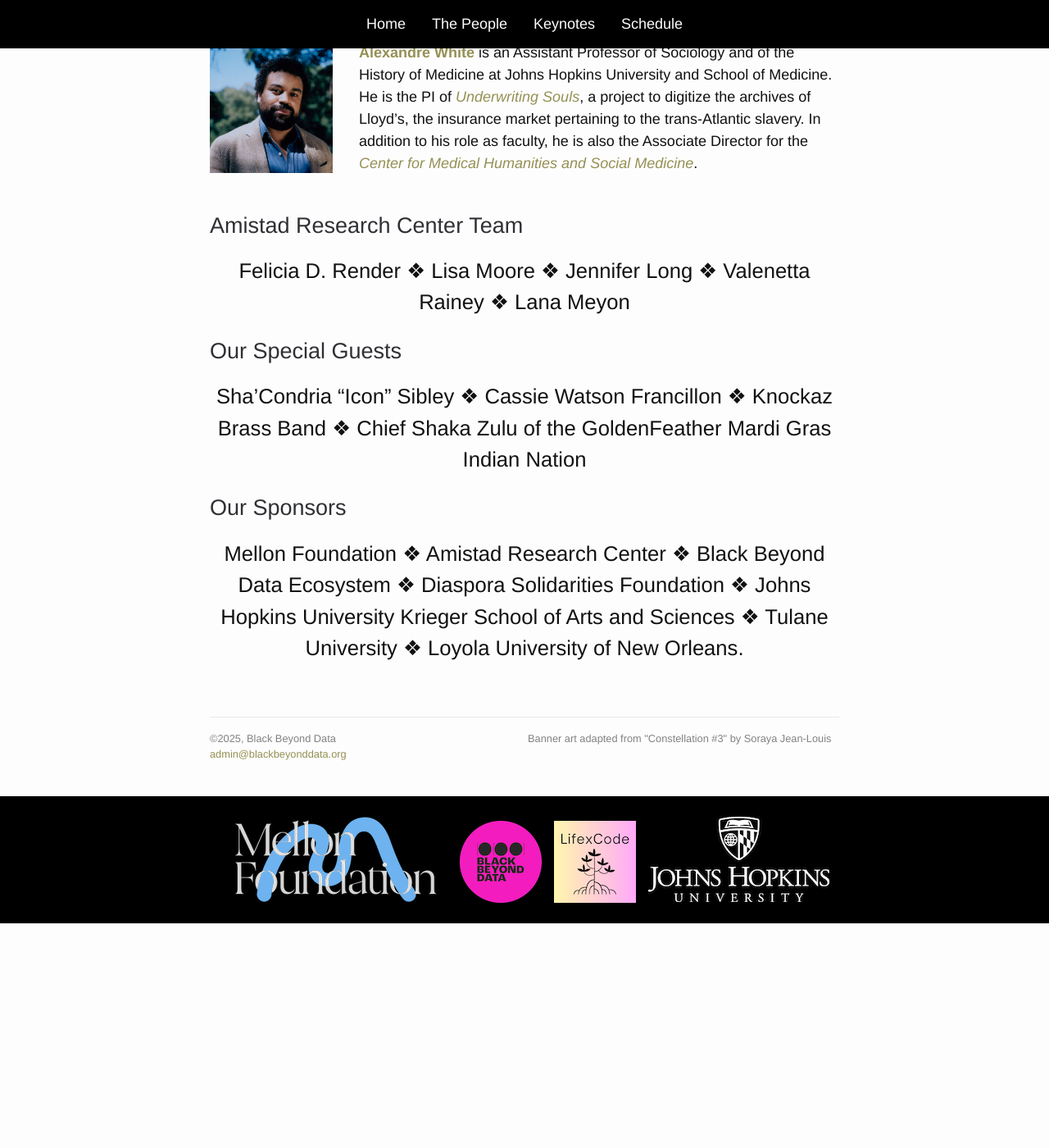
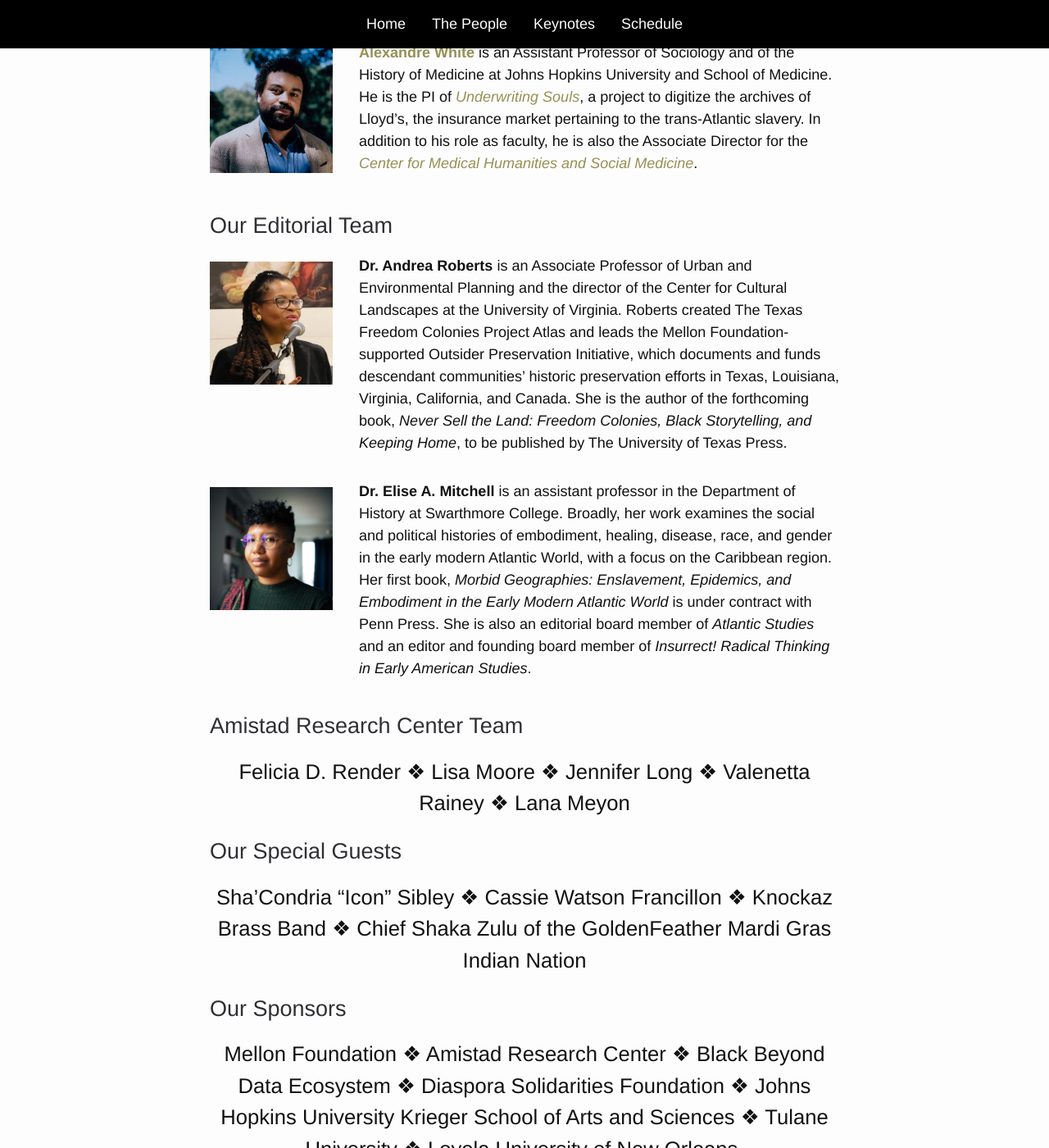
Before and after one commit to elotroalex/wobd-amistad, a Jekyll site: the page built from people.html, in a window 1280 px wide and 1400 px high, scrolled down 3278 px. Shown: the whole window at 82% size. Built offline with Jekyll 4.4.1, drawn with Linux system fonts in a browser that asks for light colours; before the commit the page ends 4404 px from its top, so only the background shows below that.

Commit message:
added editorial board
Co-authored-by: Copilot <copilot@github.com>

```diff
--- a/people.html
+++ b/people.html
@@ -4,58 +4,6 @@ title: Team
 ---
 
 <h1>Our Community</h1>
-<!-- <h2>Featuring</h2>
-<div class="featured">
-<p><a href="https://10millionnames.org" target="_blank">10 Million Names</a> ❖ <a href="https://www.theafricandiasporaalliance.org" target="_blank">African Diaspora
-  Alliance</a> ❖ <a href="https://www.dslprojects.org/newsletter/tag/Archipelagos+of+Marronage" target="_blank">Archipelagos of Marronage</a> ❖ <a href="https://www.instagram.com/black.louisiana.history/ " target="_blank">Black Louisiana History Incubators</a> ❖ <a href="https://www.instagram.com/theblacktestimonyproject/?igsh=emdmbnRlNGs1YTU4"  target="_blank">The Black Testimony Project</a> ❖ <a href="https://thecaribbeandigital.org" target="_blank">The Caribbean Digital</a> ❖ <a
-  href="https://coloredconventions.org" target="_blank">The Colored Conventions Project</a> ❖ <a href="https://tallerentreaguas.notion.site/Get-to-know-TEA-a7a5fb806a484bf0a807e0006235816a?pvs=74" target="_blank">The Criadas
-  Project</a> ❖ <a href="http://firstblacks.org/en/" target="_blank">First Blacks in The Americas</a> ❖ <a href="https://ecda.northeastern.edu/" target="_blank">Early Caribbean Digital Archive</a> ❖ <a href="https://freedomonthemove.org/" target="_blank">Freedom on the Move</a> ❖ <a href="https://www.upress.virginia.edu/title/5292/" target="_blank">Haitian Revolutionary Fictions</a> ❖ <a href="https://inksweatandtears.co.uk/" target="_blank">Ink, Sweat, &amp; Tears</a> ❖ <a href="https://keywordsforblacklouisiana.org" target="_blank">Keywords for Black Louisiana</a> ❖ <a href="https://www.kinfolkology.org" target="_blank">Kinfolkology</a> ❖ <a href="https://nelsonhackettproject.uark.edu/hackett-summer-teaching-institute-about/" target="_blank">The Nelson Hackett Project</a> ❖ <a href="https://www.muse360.org/ngs " target="_blank">New Generation
-  Scholars</a> ❖ <a href="https://tallerentreaguas.notion.site/Get-to-know-TEA-a7a5fb806a484bf0a807e0006235816a?pvs=74" target="_blank">The Registro Project</a> ❖ <a
-  href="https://remainsarchive.dslprojects.org/" target="_blank">Remains//An Archive</a> ❖ <a href="https://www.slaveryarchive.com/" target="_blank">#slaveryarchive</a> ❖ <a href="https://www.eliseamitchell.com/current-projects-1" target="_blank">Smallpox and Slavery</a> ❖ <a href="https://www.spreadtheword.org.uk/projects/uprising-resistance/" target="_blank">Spread the Word</a> ❖
-  <a href="https://txdst.la.utexas.edu/ " target="_blank">Texas Domestic Slave Trade Project</a> ❖ <a href="https://www.thetexasfreedomcoloniesproject.com/" target="_blank">The Texas
-  Freedom Colonies Project</a> ❖ <a href="https://unsilencing-slavery.org/" target="_blank">(Un)Silencing Slavery</a> ❖ <a
-  href="https://underwritingsouls.org/" target="_blank">Underwriting Souls</a> ❖ And more! </p></div>
-
-<h2>Our Keynotes</h2>
-<div class="profile" id="berry">
-  <div class="picture">
-    <img
-      src="{{site.baseurl}}/images/berry.jpg"
-      alt="berry_headshot"
-      width="150"
-    />
-  </div>
-  <div class="bio">
-    <p><a href="https://www.dorothy-berry.com/about-me"
-target="_blank"><strong>Dorothy Berry</strong></a> is the Digital Curator for the Smithsonian National Museum of African American History and Culture. She graduated from the Department of Folklore and Ethnomusicology with an MA and the School of Informatics, Computing, and Engineering at Indiana University, with an MLS. In 2020-2021, she was honored with Library Journal’s “Movers and Shakers” award, and the Society of American Archivists’ Mark A. Greene Emerging Leader award. Her work has focused on the intersections of information discovery and African American history, ranging from newspaper database research on the earliest mentions of African American concert music performances, to inventory design for the cosmetic kit of Hollywood's first Black woman makeup artist, to exhibit curation highlighting transatlantic art inspired by African American film.</p>
-  </div>
-</div>
-<div class="profile" id="morgan">
-  <div class="picture">
-    <img
-      src="{{site.baseurl}}/images/morgan.jpg"
-      alt="morgan_headshot"
-      width="150"
-    />
-  </div>
-  <div class="bio">
-    <p><a href="https://as.nyu.edu/sca/people.jennifer-morgan.html"
-target="_blank"><strong>Jennifer L. Morgan</strong></a> is Professor of History in the department of Social and Cultural Analysis at New York University. She is the author of the <em>Reckoning with Slavery: Gender, Kinship and Capitalism in the Early Black Atlantic</em> (Duke University Press, 2021) which won the Mary Nickliss Prize in Women’s and/or Gender History from the Organization of American Historians and the Frederick Douglass Prize awarded by the Gilder Lehrman Center for the Study of Slavery, Resistance, and Abolition; and of <em>Laboring Women: Gender and Reproduction in the Making of New World Slavery</em> (University of Pennsylvania Press, 2004). She is the the co-editor of <em>Connexions: Histories of Race and Sex in America</em> (University of Illinois Press, 2016). Her research examines the intersections of gender and race in in the early modern Black
-Atlantic. In addition to her archival work as an historian, Morgan has published a range of essays on race, gender, and the process of “doing history,” most notably “Experiencing Black Feminism” in Deborah Gray White’s edited volume <em>Telling Histories: Black Women Historians in the Ivory Tower</em> (2007).</p>
-  </div>
-</div>
-<div class="profile" id="bilphena">
-  <div class="picture">
-    <img
-      src="{{site.baseurl}}/images/bilphena.jpg"
-      alt="bilphena_headshot"
-      width="150"
-    />
-  </div>
-  <div class="bio">
-    <p><strong><a href="https://www.bilphenaslibrary.com/">Bilphena Yahwon</a></strong> is a Baltimore-based writer, abolitionist and restorative practices specialist born in Liberia, West Africa. Yahwon is the author of '<em>teaching gold-mah how to heal herself</em>.’ the co-creator of <em>For Black Girls Considering Womanism Because Feminism Is Not Enuf</em> and a core member of <a href="https://presspress.info" target="_blank"><em>Press Press</em></a>. Her online library, <em>The Womanist Reader</em>, is dedicated to archiving free texts from Black women across the diaspora. Bilphena’s work uses a womanist approach and centers women’s health and well being, intersectionality and abolition. She writes of the immigrant experience, of blackness, and of healing.
-  </div>
-</div> -->
 
 <h2>Our Artist</h2>
 <div class="profile" id="jean-louis">
@@ -167,6 +115,25 @@ descent.  -->
   </div>
 </div>
 
+<h2>Our Editorial Team</h2>
+<div class="profile" id="andrea-roberts">
+  <div class="picture">
+    <img src="{{site.baseurl}}/images/andrea-roberts.jpg" alt="Andrea Roberts" width="150" />
+  </div>
+  <div class="bio">
+    <p><strong>Dr. Andrea Roberts</strong> is an Associate Professor of Urban and Environmental Planning and the director of the Center for Cultural Landscapes at the University of Virginia. Roberts created The Texas Freedom Colonies Project Atlas and leads the Mellon Foundation-supported Outsider Preservation Initiative, which documents and funds descendant communities’ historic preservation efforts in Texas, Louisiana, Virginia, California, and Canada. She is the author of the forthcoming book, <em>Never Sell the Land: Freedom Colonies, Black Storytelling, and Keeping Home</em>, to be published by The University of Texas Press.</p>
+  </div>
+</div>
+
+<div class="profile" id="elise-mitchell">
+  <div class="picture">
+    <img src="{{site.baseurl}}/images/elise-mitchell.jpg" alt="Elise Mitchell" width="150" />
+  </div>
+  <div class="bio">
+    <p><strong>Dr. Elise A. Mitchell</strong> is an assistant professor in the Department of History at Swarthmore College. Broadly, her work examines the social and political histories of embodiment, healing, disease, race, and gender in the early modern Atlantic World, with a focus on the Caribbean region. Her first book, <em>Morbid Geographies: Enslavement, Epidemics, and Embodiment in the Early Modern Atlantic World</em> is under contract with Penn Press. She is also an editorial board member of <em>Atlantic Studies</em> and an editor and founding board member of <em>Insurrect! Radical Thinking in Early American Studies</em>.</p>
+  </div>
+</div>
+
 <h2>Amistad Research Center Team</h2>
 
 <div class="featured">
```
Also changed, not shown: images/andrea-roberts.jpg (added), images/elise-mitchell.jpg (added), images/sena-amuzu copy.jpeg (deleted), images/sena-amuzu.jpeg (deleted).
